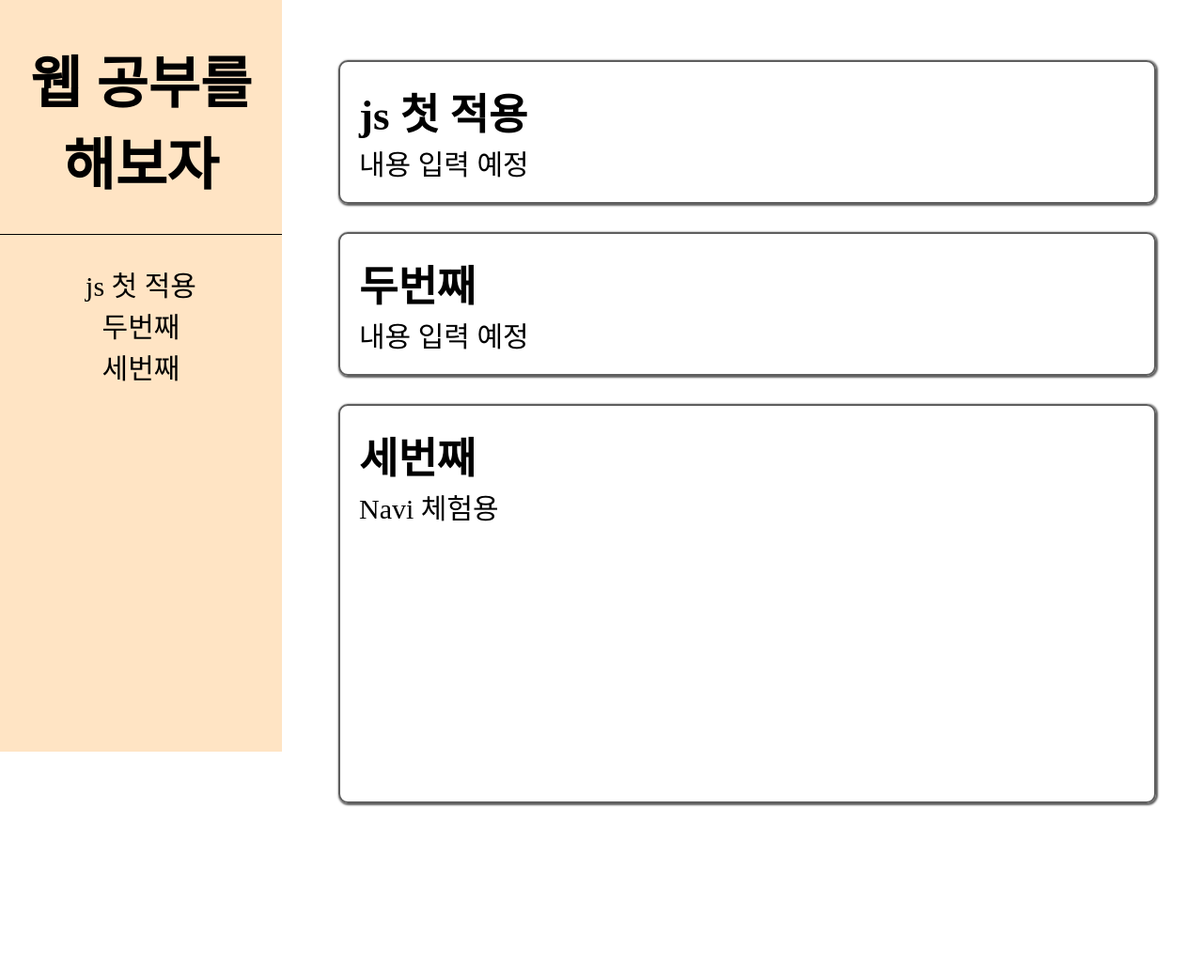
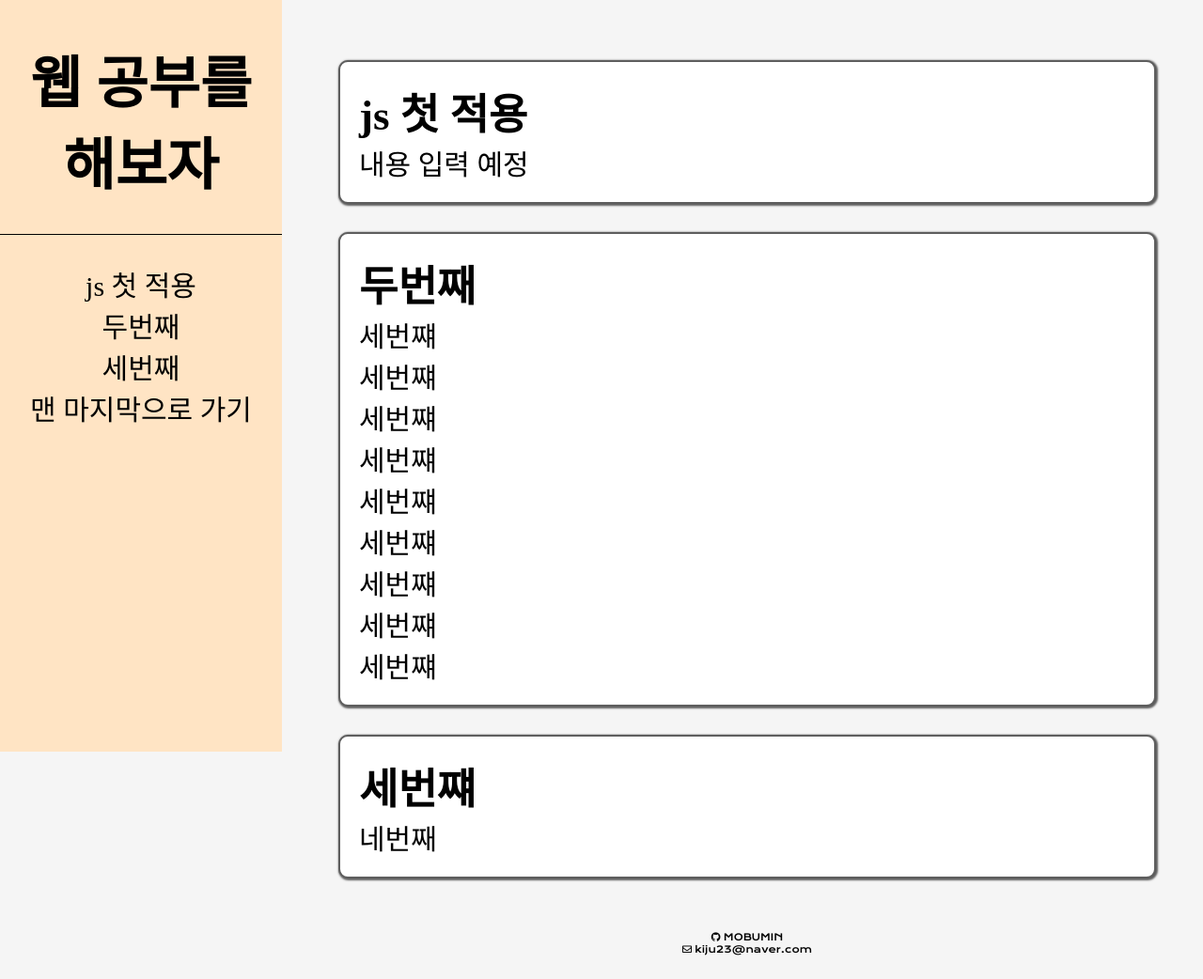
Before and after one commit to MOBUMIN/web-freestudy, a plain HTML site: page index.html in a window 1280 px wide. Shown: the whole page at 94% size. Before the commit the page ends 885 px from the top, so only its background shows below. Drawn offline with nearby package versions, Linux system fonts and the light colour scheme; a web font is replaced by a local one.

Commit message:
html 분리
*제이쿼리로 헤더, 푸터, 내용 다 분리

```diff
--- a/style.css
+++ b/css/style.css
@@ -1,3 +1,4 @@
+@import url('https://fonts.googleapis.com/css2?family=Krona+One&display=swap');
 @font-face {
 font-family: 'UhBeeSe_hyun';
 src: url('https://cdn.jsdelivr.net/gh/projectnoonnu/noonfonts_five@.2.0/UhBeeSe_hyun.woff') format('woff');
@@ -13,7 +14,12 @@ font-style: normal;
 * {
 box-sizing: border-box;
 }
-body{ font-family: 'UhBeehyemong'; font-size: 30px; margin:0;}
+body{
+    font-family: 'UhBeehyemong';
+    font-size: 30px;
+    margin:0;
+    background-color:whitesmoke;
+}
 h1{ font-family: 'UhBeeSe_hyun'; }
 h2,h3,h4,h5,p{margin:0;}
 ul{ padding:0; }
@@ -39,7 +45,6 @@ a{ text-decoration: none; color:black;}
 /* h1 Animation */
 .navi h1:hover{
     transform: scale(1.1);
-    color: #922bc2;
 }
 .navi h1:hover{
     transition: all 0.7s ease;
@@ -54,6 +59,7 @@ a{ text-decoration: none; color:black;}
 }
 
 .box{
+    background-color: white;
     padding:20px;
     border: 2px solid rgb(94, 94, 94);
     border-radius: 10px;
@@ -66,3 +72,10 @@ a{ text-decoration: none; color:black;}
 .box:hover {
     transform: scale(1.08);
   }
+.footer{
+    margin:0 50px 0 360px;
+    padding: 2% 0;
+    text-align: center;
+    font-family: 'Krona One', sans-serif;
+    font-size:10px;
+}
--- /dev/null
+++ b/footer.html
@@ -0,0 +1,4 @@
+<span class="footer-text">
+    <i class="fab fa-github"></i>  MOBUMIN<br>
+    <i class="far fa-envelope"></i>  kiju23@naver.com
+</span>
--- /dev/null
+++ b/header.html
@@ -0,0 +1,10 @@
+<div class="navi">
+    <h1> 웹 공부를<br>해보자 </h1>
+    <hr noshade color="black" size="1">
+    <ul>
+        <a href="#first"><li>js 첫 적용</li></a>
+        <a href="#second"><li>두번째</li></a>
+        <a href="#third"><li>세번째</li></a>
+        <a href="#footer"><li>맨 마지막으로 가기</li></a>
+    </ul>
+</div>
--- /dev/null
+++ b/html/first.html
@@ -0,0 +1,2 @@
+<h2>js 첫 적용</h1>
+<p>내용 입력 예정</p>
--- /dev/null
+++ b/html/second.html
@@ -0,0 +1,10 @@
+<h2>두번째</h1>
+    <p>세번쨰</p>
+    <p>세번쨰</p>
+    <p>세번쨰</p>
+    <p>세번쨰</p>
+    <p>세번쨰</p>
+    <p>세번쨰</p>
+    <p>세번쨰</p>
+    <p>세번쨰</p>
+    <p>세번쨰</p>
--- /dev/null
+++ b/html/third.html
@@ -0,0 +1,2 @@
+<h2>세번쨰</h1>
+    <p>네번째</p>
--- a/index.html
+++ b/index.html
@@ -2,33 +2,23 @@
 <head>
     <meta charset="utf-8">
     <title> Free web </title>
-    <link rel="stylesheet" href="style.css">
+    <link rel="stylesheet" href="css/style.css">
+    <link rel="stylesheet" href="https://cdnjs.cloudflare.com/ajax/libs/font-awesome/5.8.2/css/all.min.css">
+    <script src="https://code.jquery.com/jquery-3.3.1.js"
+    integrity="sha256-2Kok7MbOyxpgUVvAk/HJ2jigOSYS2auK4Pfzbm7uH60="
+    crossorigin="anonymous">
+    </script>
+    <script src="indexAction.js"></script>
 </head>
 <body>
     <!-- side bar  -->
-    <div class="navi">
-        <h1> 웹 공부를<br>해보자 </h1>
-        <hr noshade color="black" size="1">
-        <ul>
-            <a href="#first"><li>js 첫 적용</li></a>
-            <a href="#second"><li>두번째</li></a>
-            <a href="#third"><li>세번째</li></a>
-        </ul>
-    </div>
+    <div id="header"></div>
     <!-- main -->
     <div class="content">
-        <div class="box" id="first">
-            <h2>js 첫 적용</h1>
-            <p>내용 입력 예정</p>
-        </div>
-        <div class="box" id="second">
-            <h2>두번째</h1>
-            <p>내용 입력 예정</p>
-        </div>
-        <div class="box" id="third">
-            <h2>세번째</h1>
-            <p>Navi 체험용 <br><br><br><br><br><br><br><br><br></p>
-        </div>
+        <div class="box" id="first"></div>
+        <div class="box" id="second"> </div>
+        <div class="box" id="third"> </div>
     </div>
     <!-- footer -->
+    <div class="footer" id="footer"></div>
 </body>
--- /dev/null
+++ b/indexAction.js
@@ -0,0 +1,7 @@
+$(function(){
+    $("#header").load("header.html");
+    $("#footer").load("footer.html");
+    $("#first").load("html/first.html");
+    $("#second").load("html/second.html");
+    $("#third").load("html/third.html");
+  });
```
